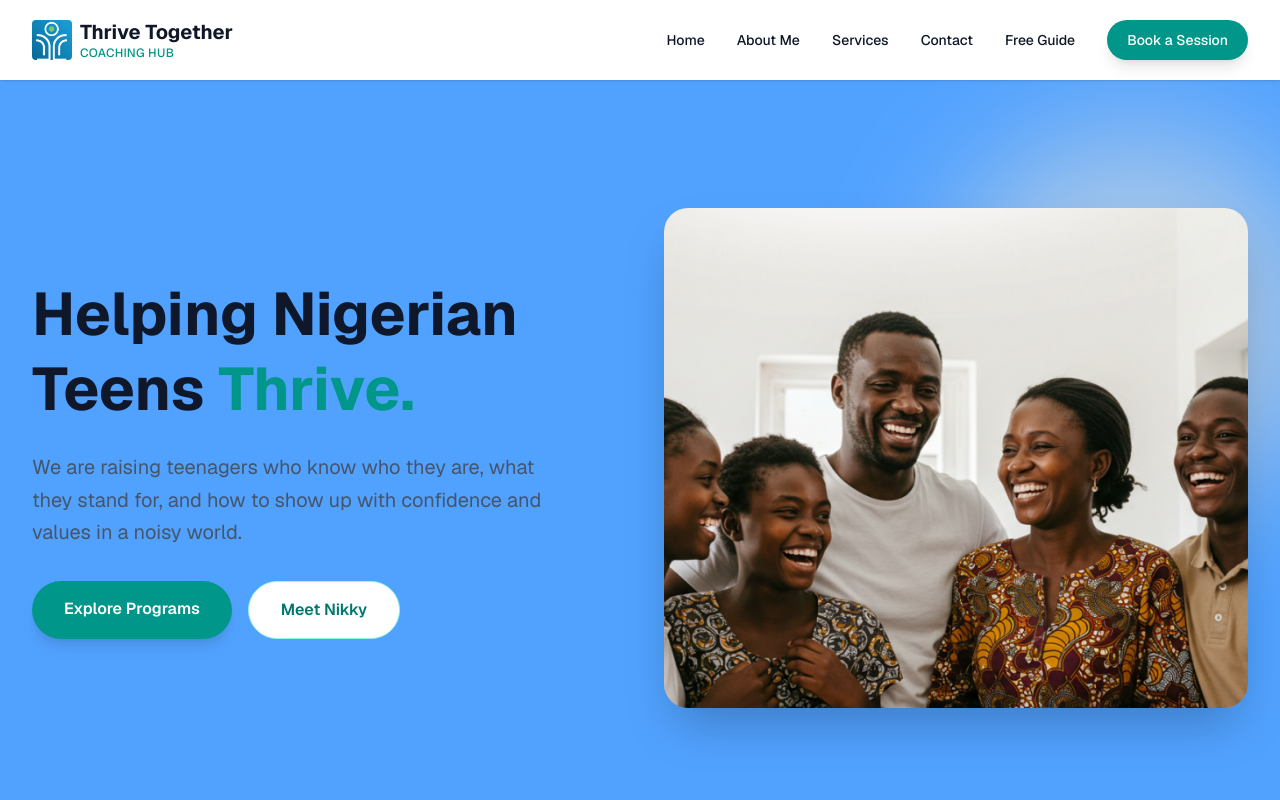
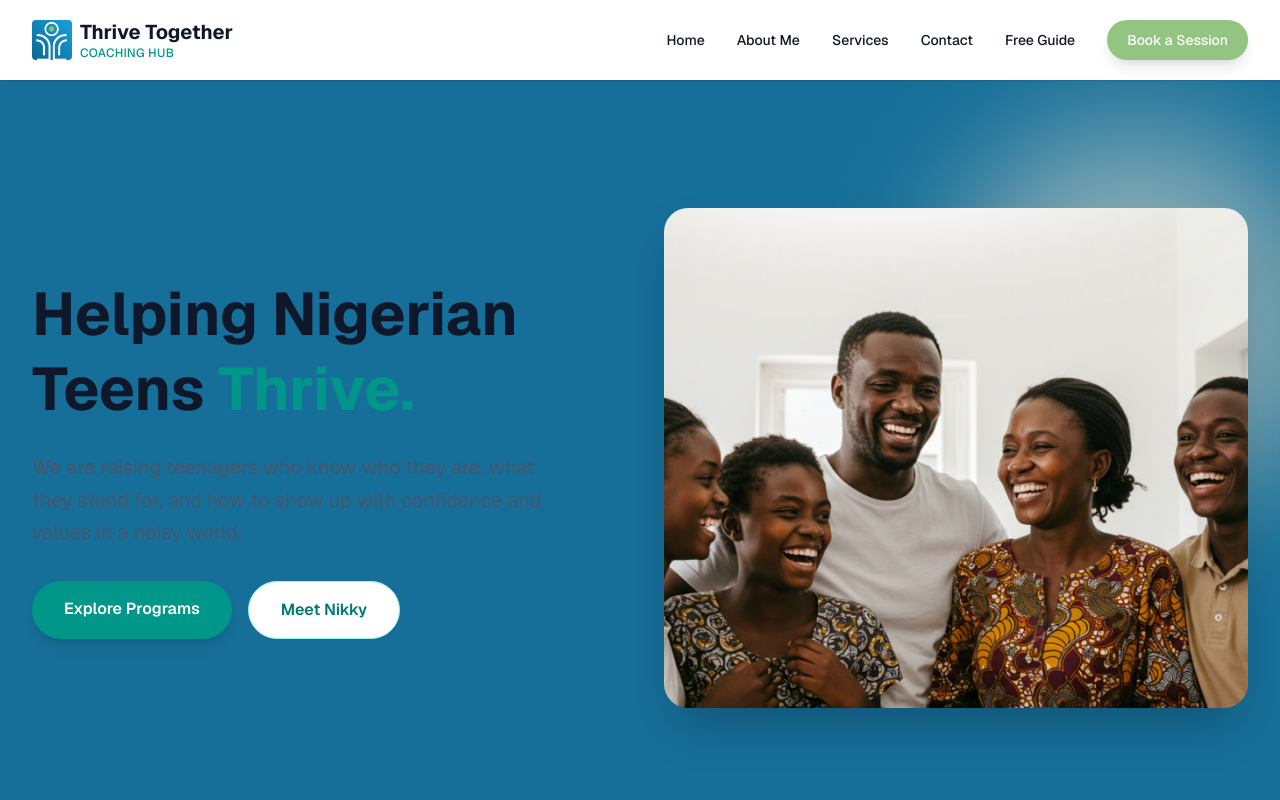
Before and after one commit to RolandMario/Thrive_together_couching_hub, a Next.js app: page / in a window 1280 px wide. Shown: the top 800 px of the page. Built offline with nearby package versions, Linux system fonts and the light colour scheme.

Commit message:
color shades

```diff
--- a/app/components/navigation.tsx
+++ b/app/components/navigation.tsx
@@ -44,7 +44,7 @@ const Navigation = () => {
             ))}
             <Link
               href={'/book'}
-              className="bg-teal-600 hover:bg-teal-700 text-white px-5 py-2.5 rounded-full font-medium text-sm transition-all shadow-lg hover:shadow-xl"
+              className="bg-[#93c481] hover:bg-teal-700 text-white px-5 py-2.5 rounded-full font-medium text-sm transition-all shadow-lg hover:shadow-xl"
             >
               Book a Session
             </Link>
@@ -77,7 +77,7 @@ const Navigation = () => {
             ))}
             <Link
               href={'/book'}
-              className="w-full text-center mt-4 bg-teal-600 text-white px-4 py-3 rounded-lg font-medium"
+              className="w-full text-center mt-4 bg-[#93c481] text-white px-4 py-3 rounded-lg font-medium"
             >
               Book a Session
             </Link>
--- a/app/page.tsx
+++ b/app/page.tsx
@@ -100,7 +100,7 @@ const LeadMagnet = () => {
 const HomePage = () => (
   <div className="animate-fade-in">
     {/* Hero Section */}
-    <header className="relative  bg-blue-400 overflow-hidden">
+    <header className="relative   bg-[#166f99] overflow-hidden">
       <div className="max-w-7xl mx-auto">
         <div className="grid grid-cols-1 lg:grid-cols-2 gap-12 items-center px-4 sm:px-6 lg:px-8 py-20 lg:py-32">
           <div className="relative z-10">
```
